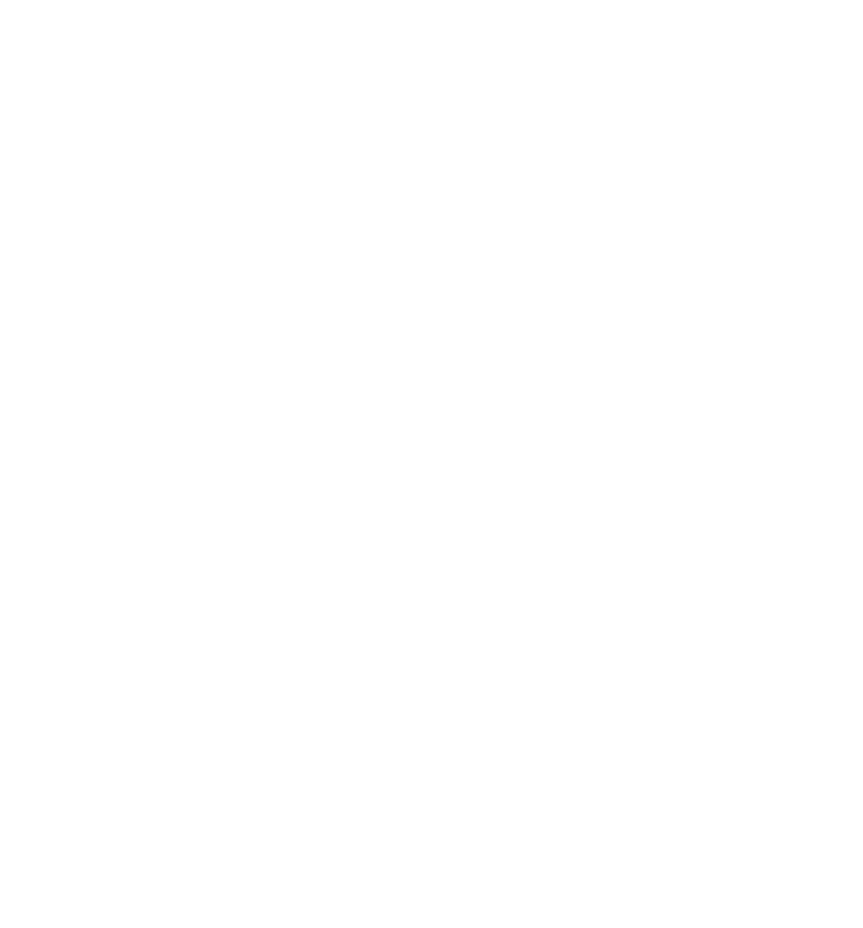
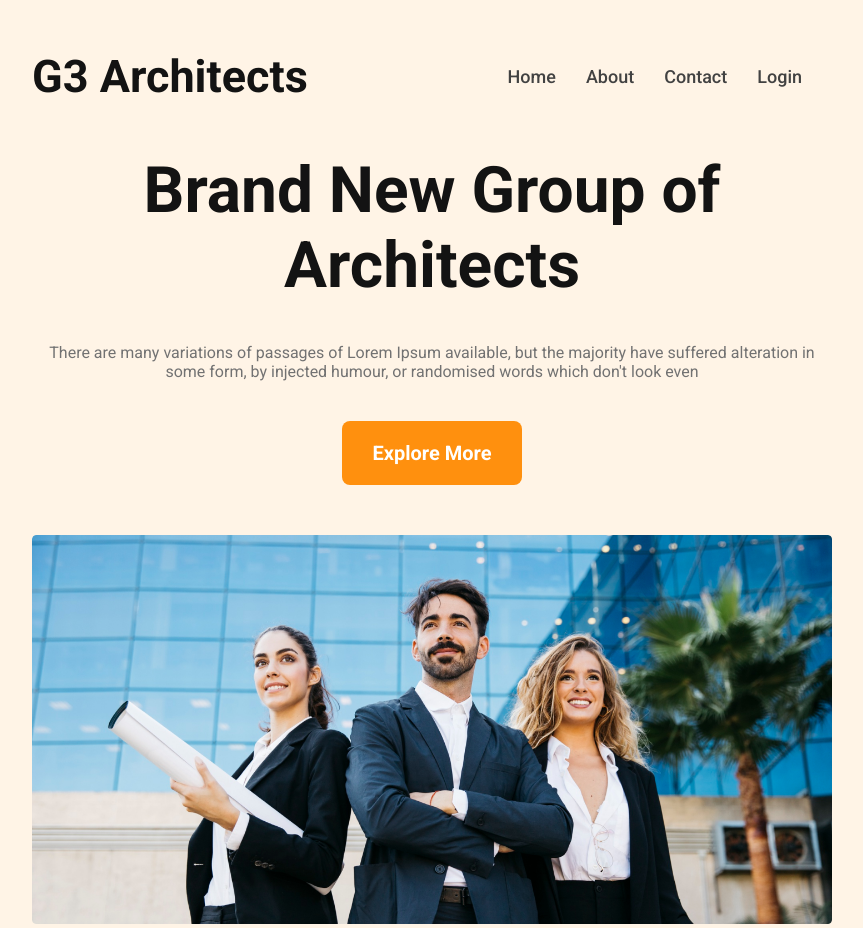
Before and after one commit to eduinfonet/responsive-architect-website, a plain HTML site: page index.html in a window 1280 px wide. Shown: the whole page, without its empty margins (208-1071 px from the left). Before the commit the page ends 800 px from the top, so only its background shows below. Drawn offline with Linux system fonts and the light colour scheme.

Commit message:
header section done

```diff
--- a/assets/css/style.css
+++ b/assets/css/style.css
@@ -1,9 +1,101 @@
 @import url("https://fonts.googleapis.com/css2?family=Poppins:ital,wght@0,100;0,200;0,300;0,400;0,500;0,600;0,700;0,800;0,900;1,100;1,200;1,300;1,400;1,500;1,600;1,700;1,800;1,900&family=Roboto:ital,wght@0,100;0,300;0,400;0,500;0,700;0,900;1,100;1,300;1,400;1,500;1,700;1,900&display=swap");
 
+/* shaired style */
 * {
-  max-width: 0;
+  margin: 0;
   padding: 0;
   box-sizing: border-box;
   font-family: "Poppins", sans-serif;
   font-family: "Roboto", sans-serif;
 }
+.btn-primary {
+  color: #fff;
+  text-align: center;
+  font-size: 20px;
+  font-weight: 600;
+  width: 180px;
+  height: 64px;
+  border-radius: 8px;
+  background: #ff900e;
+  border: none;
+  outline: none;
+}
+/* header section style */
+header {
+  max-width: 1920px;
+  background-color: rgba(255, 144, 14, 0.1);
+  padding: 0px 240px;
+  margin: 0 auto;
+}
+header nav {
+  display: flex;
+  justify-content: space-between;
+  align-items: center;
+  padding-top: 50px;
+}
+
+.nav-title {
+  color: #131313;
+  text-align: center;
+  font-size: 45px;
+  font-weight: 700;
+}
+nav ul {
+  display: flex;
+}
+nav li {
+  list-style: none;
+}
+nav > ul > li > a {
+  text-decoration: none;
+  color: #424242;
+  text-align: center;
+  font-size: 18px;
+  font-weight: 500;
+  margin-right: 30px;
+}
+
+/* banner section */
+
+.banner-container {
+  max-width: 800px;
+  text-align: center;
+  margin: 50px auto;
+}
+.banner-title {
+  color: #131313;
+  text-align: center;
+  font-size: 64px;
+  font-weight: 700;
+}
+.banner-description {
+  color: #727272;
+  text-align: center;
+  font-size: 16px;
+  font-weight: 400;
+  padding: 40px 0;
+}
+.banner-img {
+  width: 100%;
+}
+
+/* responsive style */
+/* mobile devices */
+@media screen and (max-width: 576px) {
+  header {
+    padding: 20px;
+  }
+  header nav {
+    flex-direction: column;
+  }
+}
+/* tab or medium device */
+
+@media screen and (min-width: 577px) and (max-width: 991px) {
+  header {
+    padding: 50px;
+  }
+  header nav {
+    flex-direction: column;
+  }
+}
--- a/index.html
+++ b/index.html
@@ -6,5 +6,33 @@
     <title>G3 Atchitect</title>
     <link rel="stylesheet" href="assets/css/style.css" />
   </head>
-  <body></body>
+  <body>
+    <header>
+      <nav>
+        <h1 class="nav-title">G3 Architects</h1>
+        <ul>
+          <li><a href="">Home</a></li>
+          <li><a href="">About</a></li>
+          <li><a href="">Contact</a></li>
+          <li><a href="">Login</a></li>
+        </ul>
+      </nav>
+      <div class="banner-section">
+        <div class="banner-container">
+          <h1 class="banner-title">Brand New Group of Architects</h1>
+          <p class="banner-description">
+            There are many variations of passages of Lorem Ipsum available, but
+            the majority have suffered alteration in some form, by injected
+            humour, or randomised words which don't look even
+          </p>
+          <button class="btn-primary">Explore More</button>
+        </div>
+        <div>
+          <img class="banner-img" src="assets/img/banner.png" alt="" />
+        </div>
+      </div>
+    </header>
+    <main></main>
+    <footer></footer>
+  </body>
 </html>
```
